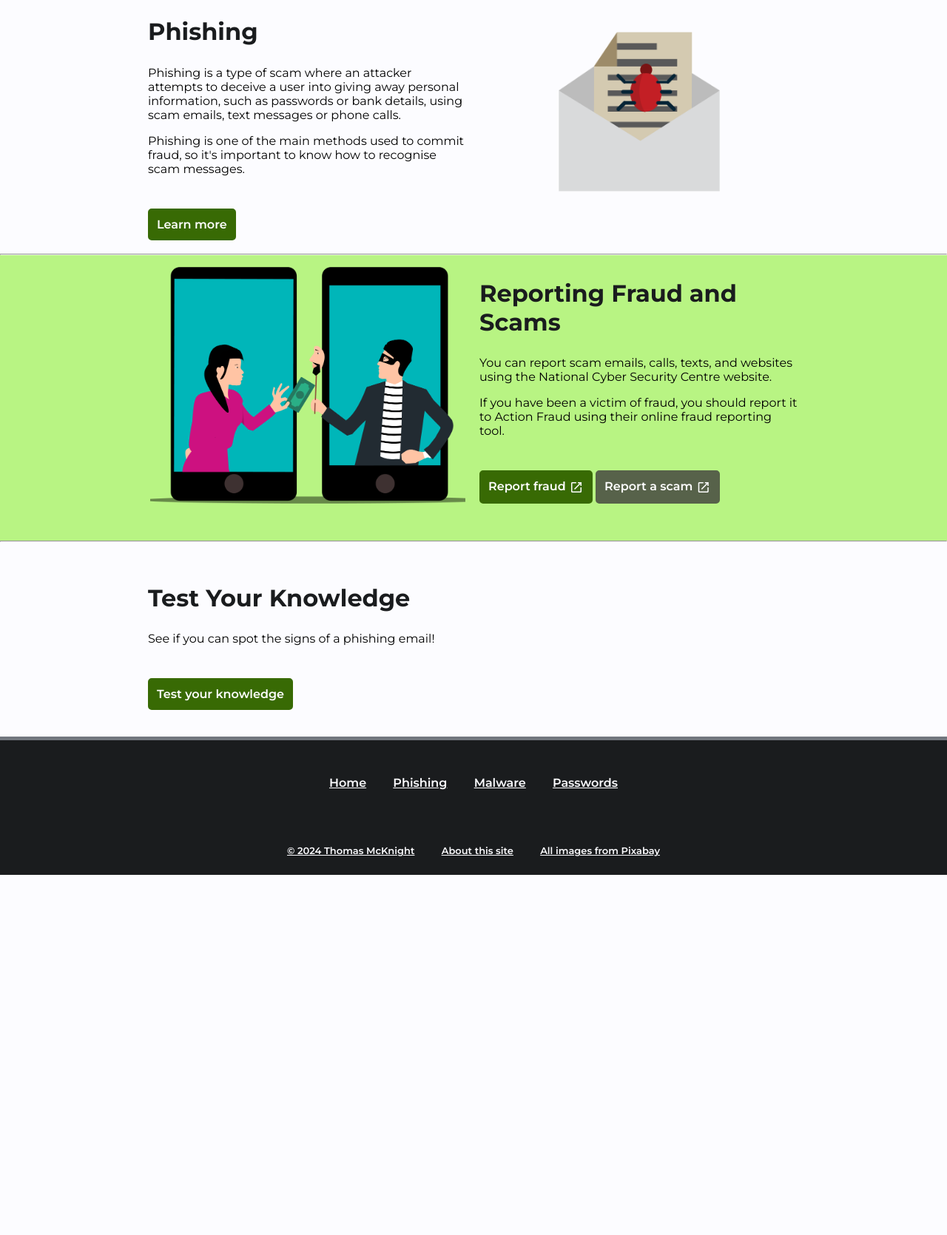
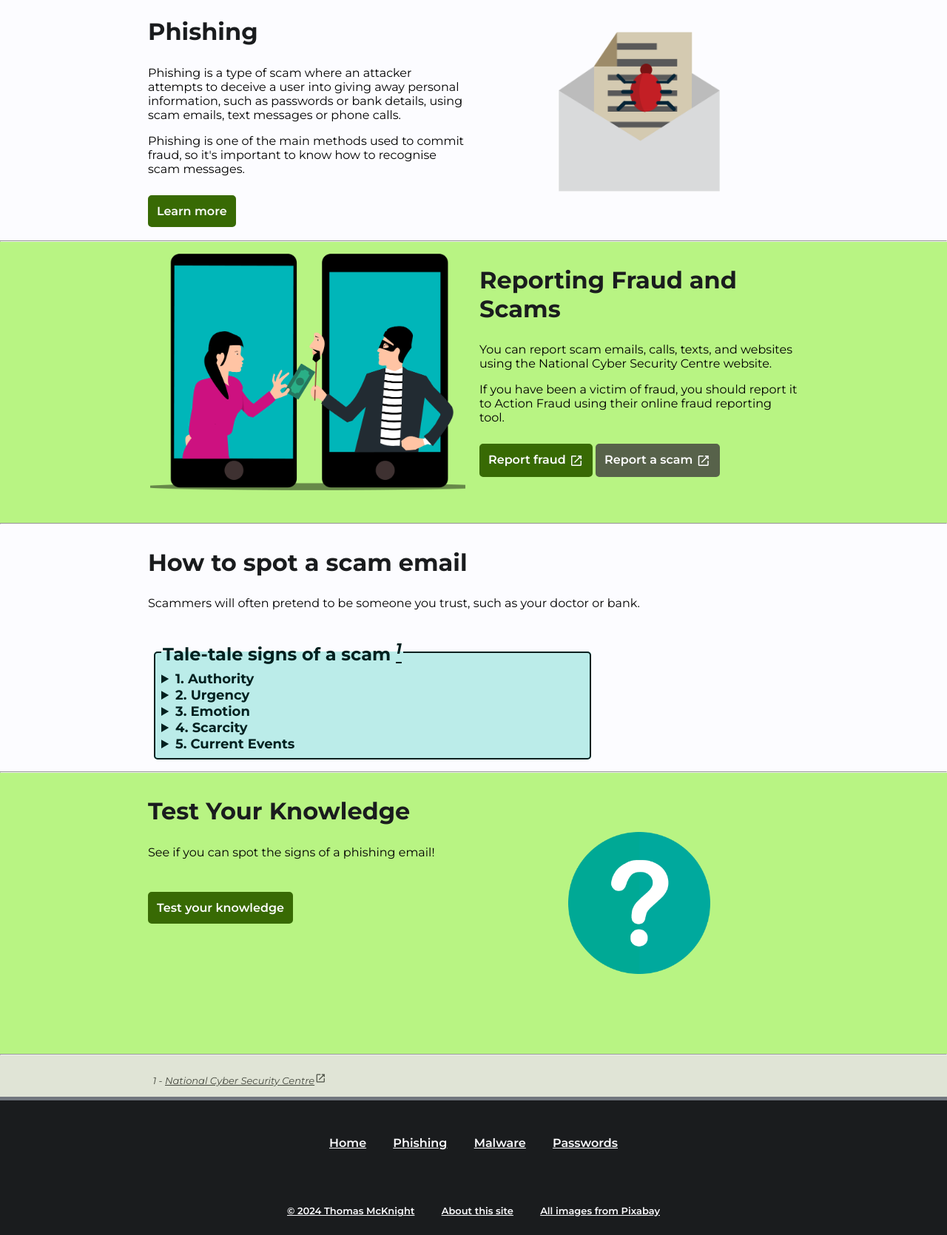
Before and after one commit to tinyTim567/CSC3094, a Flask app: page /phishing in a window 1280 px wide. Shown: the part 113-1783 px from the top of the page at 74% size. Before the commit the page ends 1296 px from the top, so only its background shows below. Run offline with Flask 3, Linux system fonts and the light colour scheme.

Commit message:
Update phishing page information

```diff
--- a/static/style.css
+++ b/static/style.css
@@ -178,13 +178,31 @@ fieldset {
     border: 2px solid var(--on-background);
     border-radius: 5px;
     display: inline-block;
+    margin: 1em;
 }
 
 legend {
     font-family: Montserrat, serif;
+    font-size: x-large;
+    font-weight: bold;
+    color: var(--on-tertiary-container);
+}
+
+summary {
+    font-family: Montserrat, serif;
     font-size: large;
     font-weight: bold;
-    color: var(--on-background);
+}
+
+details {
+    font-family: Montserrat, serif;
+    font-size: medium;
+}
+
+.info-box {
+    border: 2px solid var(--on-tertiary-container);
+    background-color: var(--tertiary-container);
+    color: var(--on-tertiary-container);
 }
 
 .checkbox {
@@ -332,17 +350,14 @@ img {
     max-height: 20rem;
 }
 
-details {
-    font-family: Montserrat, serif;
-    font-size: medium;
-}
-
 .email {
     border-left: 2px solid var(--on-background);
     border-right: 2px solid var(--on-background);
     list-style: none;
     padding-top: 10px;
     padding-bottom: 10px;
+    font-size: medium;
+    font-weight: normal;
 }
 
 .email-top {
--- a/templates/phishing/phishing.html
+++ b/templates/phishing/phishing.html
@@ -15,7 +15,6 @@
                 scam
                 messages.
             </p>
-            <br>
             <a class="button button-primary primary-solid" href="#information">Learn more</a>
         </div>
         <div class="grid-column column-half">
@@ -40,7 +39,6 @@
                     If you have been a victim of fraud, you should report it to Action Fraud using their online fraud
                     reporting tool.
                 </p>
-                <br>
                 <a class="button button-primary primary-solid" href="https://www.actionfraud.police.uk/"
                    target="_blank">
                     Report fraud <span class="material-symbols-outlined size-20">open_in_new</span></a>
@@ -55,12 +53,54 @@
 
     <section class="grid-row" id="information">
         <div class="grid-column column-full">
+            <h1>How to spot a scam email</h1>
+            <p>
+                Scammers will often pretend to be someone you trust, such as your doctor or bank.
+            </p>
+        </div>
 
-        </div>
+        <fieldset class="grid-column column-two-thirds info-box">
+            <legend>Tale-tale signs of a scam <cite><a href="#citations"><sup>1</sup></a></cite></legend>
+            <details>
+                <summary>1. Authority</summary>
+                <p>
+                    Scammers will often pretend to be important people or organisations, such as your doctor, bank or a
+                    government department.
+                </p>
+            </details>
+            <details>
+                <summary>2. Urgency</summary>
+                <p>
+                    Scammers will pressure you to respond quickly, such as within 24 hrs.
+                </p>
+            </details>
+            <details>
+                <summary>3. Emotion</summary>
+                <p>
+                    Scammers may use threatening language to make you panic into responding.
+                </p>
+            </details>
+            <details>
+                <summary>4. Scarcity</summary>
+                <p>
+                    Are they offering something in short supply, like concert tickets or money?
+                </p>
+            </details>
+            <details>
+                <summary>5. Current Events</summary>
+                <p>
+                    Are you expecting to receive the scam message? Scammers will often exploit current news events or
+                    specific times of year, like tax reporting.
+                </p>
+            </details>
+        </fieldset>
     </section>
 
-    <section class="grid-row" id="quiz-link">
-        <div class="grid-column column-full">
+    <hr>
+
+    <section class="primary-container" id="quiz-link">
+        <div class="grid-row">
+            <div class="grid-column column-half">
                 <h1>Test Your Knowledge</h1>
                 <p>
                     See if you can spot the signs of a phishing email!
@@ -71,6 +111,27 @@
                 <br>
                 <br>
             </div>
+            <div class="grid-column column-half">
+                <img src="/static/images/question-mark.png" alt="">
+            </div>
+        </div>
     </section>
 
+    <hr>
+
+    <footer class="citations-container" id="citations">
+        <section class="grid-row">
+            <div class="grid-column column-full">
+                <ul class="citations-list">
+                    <li>
+                        <cite>
+                            1 - <a href="https://www.ncsc.gov.uk/collection/phishing-scams/spot-scams#section_2"
+                                   target="_blank">National Cyber Security Centre</a></cite><span
+                            class="material-symbols-outlined size-16">open_in_new</span>
+                    </li>
+                </ul>
+            </div>
+        </section>
+    </footer>
+
 {% endblock %}
```
Lines whose indentation alone changed are shown as unchanged.
